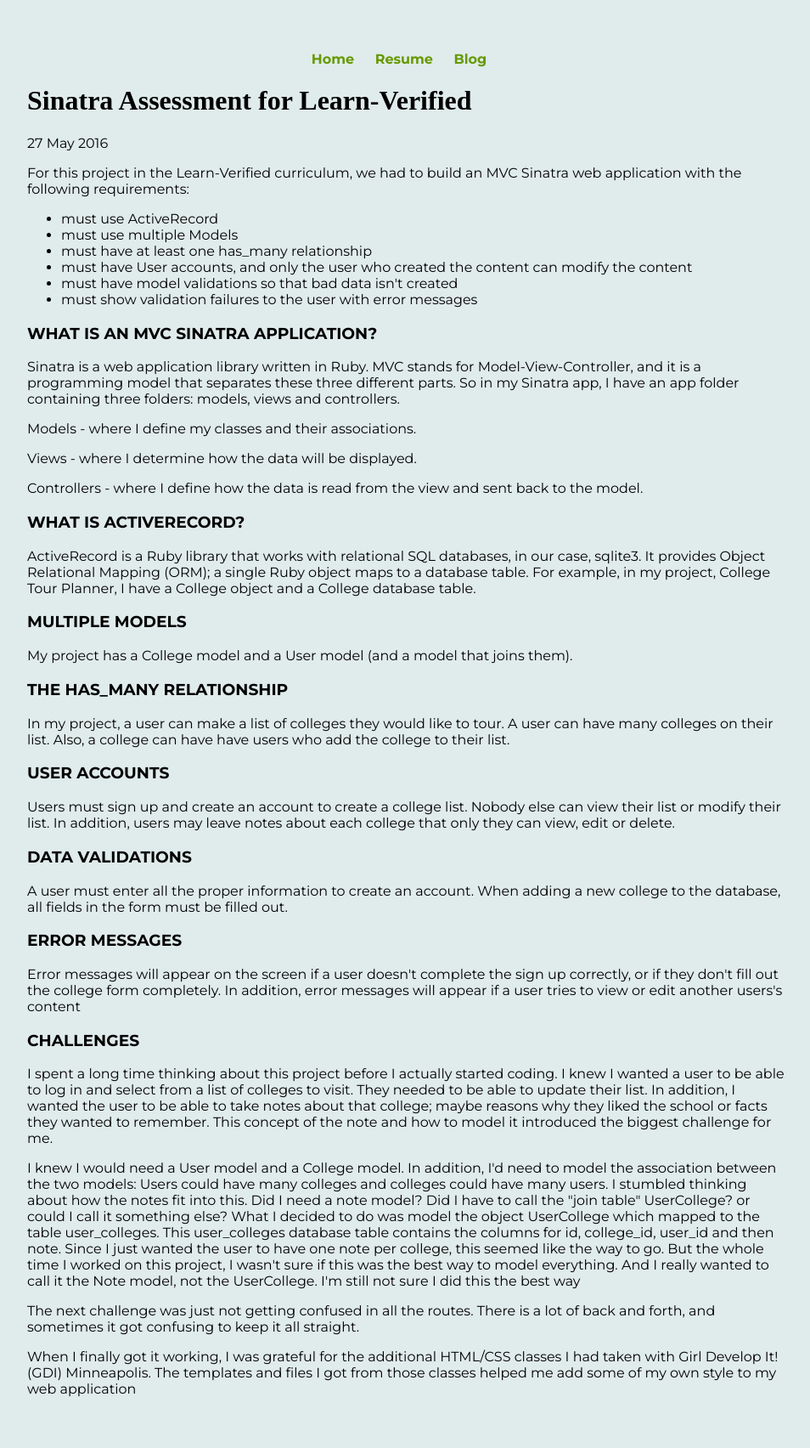
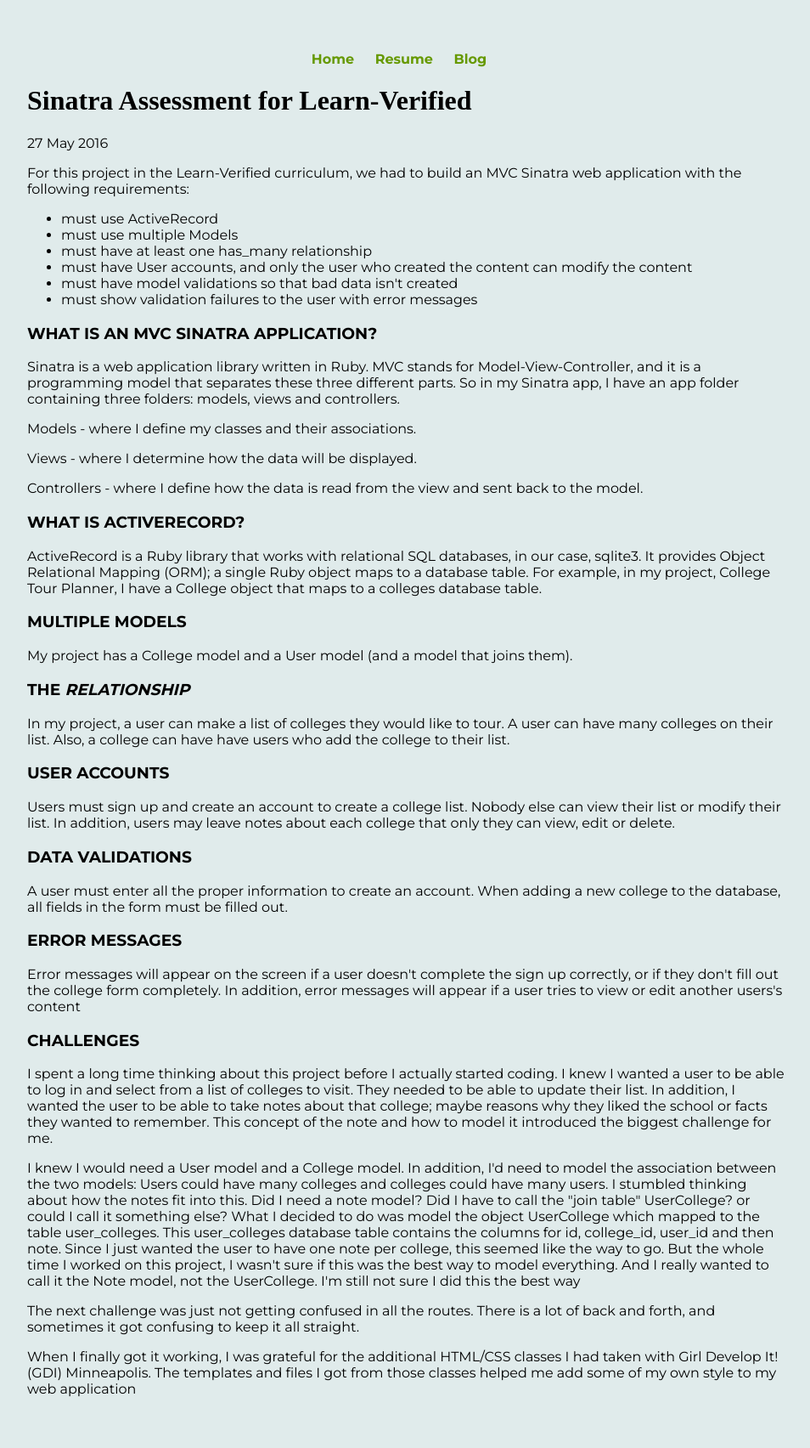
Before and after one commit to jmheyd/jmheyd.github.io, a Jekyll site: the page built from _posts/2016-05-27-sinatra-assessment.md, in a window 1280 px wide. Shown: the whole page at 85% size, without its empty margins (160-1114 px from the left). Built offline with Jekyll 4.4.1, drawn with Linux system fonts in a browser that asks for light colours; some web fonts are replaced.

Commit message:
post update

```diff
--- a/_posts/2016-05-27-sinatra-assessment.md
+++ b/_posts/2016-05-27-sinatra-assessment.md
@@ -23,12 +23,12 @@ For this project in the Learn-Verified curriculum, we had to build an MVC Sinatr
 <p>Controllers - where I define how the data is read from the view and sent back to the model.</p>
 
 <h3>What is ActiveRecord?</h3>
-<p>ActiveRecord is a Ruby library that works with relational SQL databases, in our case, sqlite3. It provides Object Relational Mapping (ORM); a single Ruby object maps to a database table. For example, in my project, College Tour Planner, I have a College object and a College database table.</p>
+<p>ActiveRecord is a Ruby library that works with relational SQL databases, in our case, sqlite3. It provides Object Relational Mapping (ORM); a single Ruby object maps to a database table. For example, in my project, College Tour Planner, I have a College object that maps to a colleges database table.</p>
 
 <h3>Multiple Models</h3>
 <p>My project has a College model and a User model (and a model that joins them).</p>
 
-<h3>The has_many relationship</h3>
+<h3>The <em>relationship</em></h3>
 <p>In my project, a user can make a list of colleges they would like to tour. A user can have many colleges on their list. Also, a college can have have users who add the college to their list.</p>
 
 <h3>User Accounts</h3>
```
